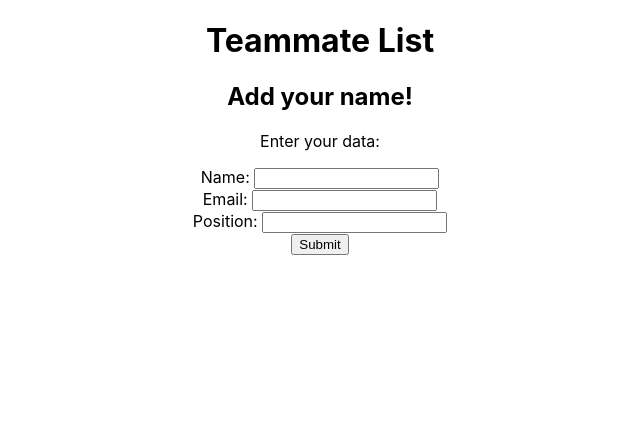
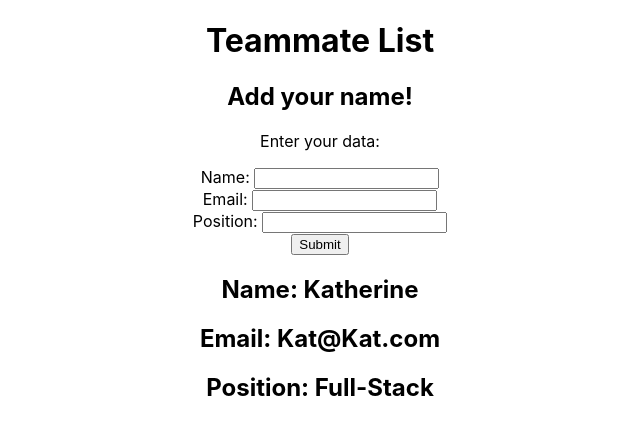
Before and after one commit to Kat2bk/new-teambuilder, a React (Create React App) app in the folder team-builder/: page / in a window 1280 px wide. Shown: the top 434 px of the page, without its empty margins (320-960 px from the left). Built offline with nearby package versions, Linux system fonts and the light colour scheme.

Commit message:
resolved error in form.js... the p was capitalized for preventDefault.

```diff
--- a/team-builder/src/App.js
+++ b/team-builder/src/App.js
@@ -4,16 +4,17 @@ import Form from "./components/form";
 import Member from "./components/member";
 
 function App() {
-  const [members, setMembers] = useState([]);
+  const [members, setMembers] = useState([
+    {
+      id: Date.now(),
+      name: "Katherine",
+      email: "Kat@Kat.com",
+      position: "Full-Stack"
+    }
+  ]);
 
   const addNewMember = member => {
-    const newMember = {
-      id: Date.now(),
-      name: member.name,
-      email: member.email,
-      position: member.position
-    };
-    setMembers([...members, newMember]);
+    setMembers([...members, member]);
   };
 
   return (
@@ -21,7 +22,7 @@ function App() {
       <h1>Teammate List</h1>
       <h2>Add your name!</h2>
       <Form data={addNewMember} />
-      <Member data={members} />
+      <Member list={members} />
     </div>
   );
 }
--- a/team-builder/src/components/form.js
+++ b/team-builder/src/components/form.js
@@ -1,7 +1,6 @@
 import React, { useState } from "react";
 
 export default function MemberForm(props) {
-  console.log("I am the props for form", props);
   const [formState, setFormState] = useState({
     name: "",
     email: "",
@@ -9,7 +8,6 @@ export default function MemberForm(props) {
   });
 
   function handleChange(event) {
-    console.log(formState);
     setFormState({
       ...formState,
       [event.target.name]: event.target.value
@@ -17,7 +15,7 @@ export default function MemberForm(props) {
   }
 
   function Submit(event) {
-    event.PreventDefault();
+    event.preventDefault();
     props.data(formState);
     setFormState({ name: "", email: "", position: "" });
   }
--- a/team-builder/src/components/member.js
+++ b/team-builder/src/components/member.js
@@ -3,7 +3,7 @@ import React from "react";
 export default function Members(props) {
   return (
     <div className="member-list">
-      {props.data.map(member => (
+      {props.list.map(member => (
         <div className="member" key={member.id}>
           <h2>Name: {member.name}</h2>
           <h2>Email: {member.email}</h2>
```
